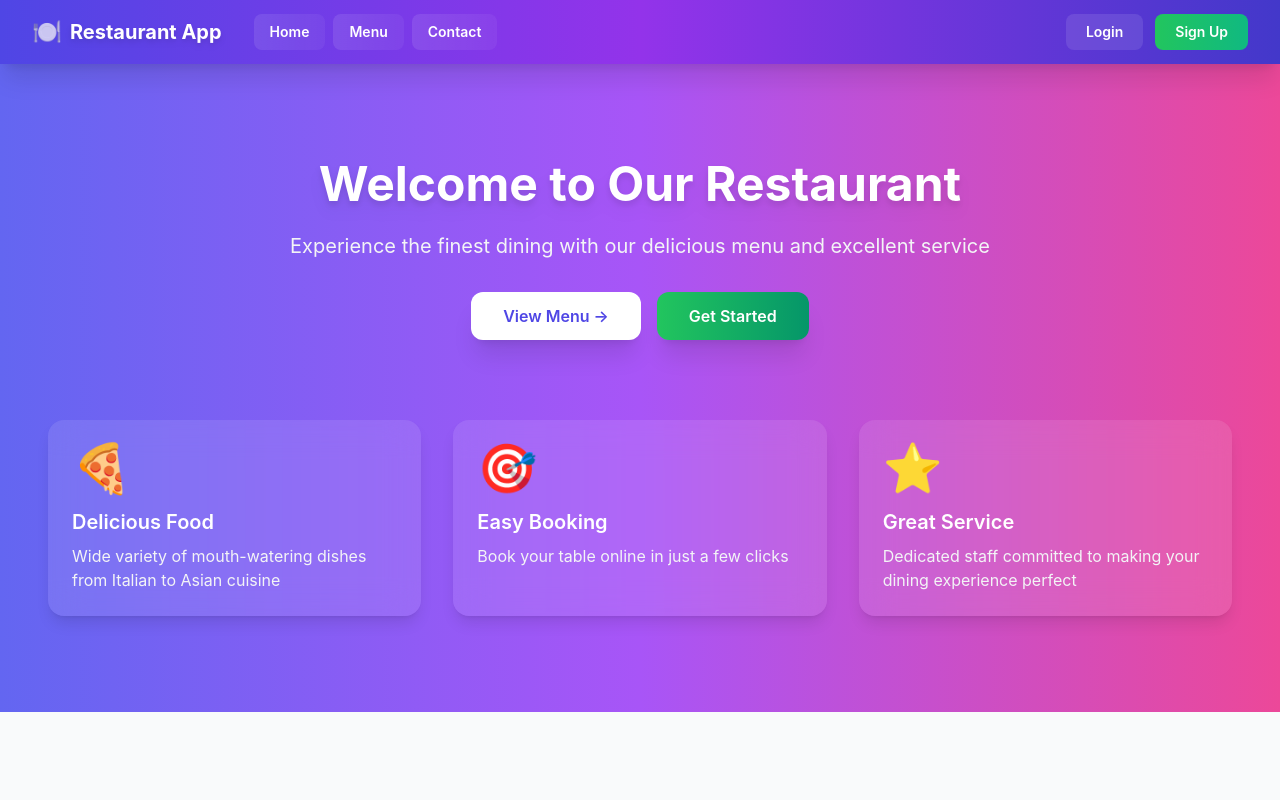
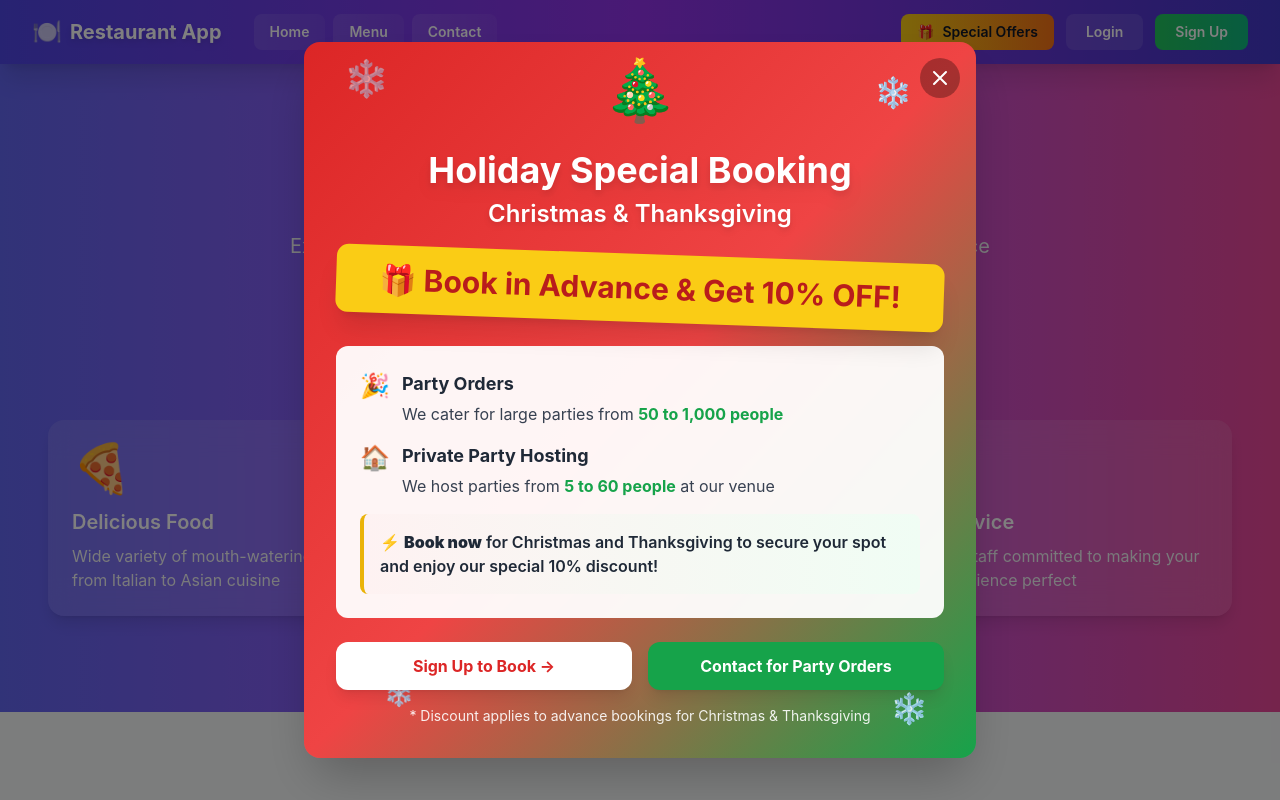
Before and after one commit to williamjames19882-star/rest-app-frontend, a React (Create React App) app: page / in a window 1280 px wide. Built offline with nearby package versions, Linux system fonts and the light colour scheme.

Commit message:
added special features tab

```diff
--- a/src/App.jsx
+++ b/src/App.jsx
@@ -1,7 +1,9 @@
 import React from 'react';
 import { BrowserRouter as Router, Routes, Route, Navigate } from 'react-router-dom';
 import { AuthProvider, useAuth } from './context/AuthContext';
+import { HolidayPromoProvider } from './context/HolidayPromoContext';
 import Navbar from './components/Navbar';
+import HolidayPromoPopup from './components/HolidayPromoPopup';
 import { routes } from './config/routes';
 
 const PrivateRoute = ({ children }) => {
@@ -18,9 +20,11 @@ const AdminRoute = ({ children }) => {
 function App() {
   return (
     <AuthProvider>
-      <Router>
-        <div className="min-h-screen bg-gray-50">
-          <Navbar />
+      <HolidayPromoProvider>
+        <Router>
+          <div className="min-h-screen bg-gray-50">
+            <HolidayPromoPopup />
+            <Navbar />
           <Routes>
             {/* Public routes */}
             {routes.public.map((route) => (
@@ -52,6 +56,7 @@ function App() {
           </Routes>
         </div>
       </Router>
+      </HolidayPromoProvider>
     </AuthProvider>
   );
 }
--- /dev/null
+++ b/src/components/HolidayPromoPopup.jsx
@@ -0,0 +1,176 @@
+import React, { useEffect } from 'react';
+import { Link } from 'react-router-dom';
+import { useAuth } from '../context/AuthContext';
+import { useHolidayPromo } from '../context/HolidayPromoContext';
+import { ROUTE_PATHS } from '../config/routes';
+
+const HolidayPromoPopup = () => {
+  const { token } = useAuth();
+  const { isPopupVisible, hidePopup, showPopup } = useHolidayPromo();
+
+  useEffect(() => {
+    // Check if popup was dismissed today
+    const dismissedDate = localStorage.getItem('holidayPromoDismissed');
+    const today = new Date().toDateString();
+
+    // Show popup if not dismissed today (only on initial load)
+    if (dismissedDate !== today && !isPopupVisible) {
+      // Small delay for smooth animation
+      const timer = setTimeout(() => {
+        showPopup();
+      }, 500);
+      return () => clearTimeout(timer);
+    }
+  }, [isPopupVisible, showPopup]);
+
+  const handleClose = (e) => {
+    e?.stopPropagation?.();
+    hidePopup();
+  };
+
+  const handleBackdropClick = (e) => {
+    if (e.target === e.currentTarget) {
+      handleClose();
+    }
+  };
+
+  const handleContentClick = (e) => {
+    e.stopPropagation();
+  };
+
+  if (!isPopupVisible) return null;
+
+  return (
+    <div
+      className="fixed inset-0 bg-black bg-opacity-50 z-[9999] flex items-center justify-center p-4 animate-fade-in"
+      onClick={handleBackdropClick}
+    >
+      <div
+        className="bg-gradient-to-br from-red-600 via-red-500 to-green-600 rounded-2xl shadow-2xl max-w-2xl w-full p-6 sm:p-8 relative animate-slide-down overflow-hidden"
+        onClick={handleContentClick}
+      >
+        {/* Close button */}
+        <button
+          onClick={handleClose}
+          className="absolute top-4 right-4 text-white hover:text-gray-200 transition-colors duration-200 bg-black bg-opacity-30 rounded-full p-2 hover:bg-opacity-50 z-20"
+          aria-label="Close"
+          type="button"
+        >
+          <svg className="w-6 h-6" fill="none" stroke="currentColor" viewBox="0 0 24 24">
+            <path strokeLinecap="round" strokeLinejoin="round" strokeWidth={2} d="M6 18L18 6M6 6l12 12" />
+          </svg>
+        </button>
+
+        {/* Snowflakes decoration */}
+        <div className="absolute inset-0 pointer-events-none overflow-hidden">
+          <div className="absolute top-4 left-10 text-4xl animate-pulse">❄️</div>
+          <div className="absolute top-8 right-16 text-3xl animate-pulse delay-75" style={{ animationDelay: '0.5s' }}>❄️</div>
+          <div className="absolute bottom-12 left-20 text-2xl animate-pulse delay-100" style={{ animationDelay: '1s' }}>❄️</div>
+          <div className="absolute bottom-8 right-12 text-3xl animate-pulse delay-150" style={{ animationDelay: '1.5s' }}>❄️</div>
+        </div>
+
+        <div className="relative z-10">
+          {/* Header */}
+          <div className="text-center mb-6">
+            <div className="text-6xl mb-4 animate-bounce">🎄</div>
+            <h2 className="text-3xl sm:text-4xl font-bold text-white mb-2 drop-shadow-lg">
+              Holiday Special Booking
+            </h2>
+            <p className="text-xl sm:text-2xl text-white font-semibold drop-shadow-md">
+              Christmas & Thanksgiving
+            </p>
+          </div>
+
+          {/* Discount badge */}
+          <div className="bg-yellow-400 text-red-700 rounded-xl p-4 mb-6 text-center transform rotate-2 hover:rotate-0 transition-transform duration-300 shadow-xl">
+            <p className="text-2xl sm:text-3xl font-bold">
+              🎁 Book in Advance & Get 10% OFF!
+            </p>
+          </div>
+
+          {/* Content */}
+          <div className="bg-white bg-opacity-95 rounded-xl p-6 mb-6 space-y-4">
+            <div className="flex items-start space-x-3">
+              <span className="text-2xl">🎉</span>
+              <div>
+                <h3 className="font-bold text-gray-800 text-lg mb-1">Party Orders</h3>
+                <p className="text-gray-700">
+                  We cater for large parties from <strong className="text-green-600">50 to 1,000 people</strong>
+                </p>
+              </div>
+            </div>
+
+            <div className="flex items-start space-x-3">
+              <span className="text-2xl">🏠</span>
+              <div>
+                <h3 className="font-bold text-gray-800 text-lg mb-1">Private Party Hosting</h3>
+                <p className="text-gray-700">
+                  We host parties from <strong className="text-green-600">5 to 60 people</strong> at our venue
+                </p>
+              </div>
+            </div>
+
+            <div className="bg-gradient-to-r from-red-50 to-green-50 rounded-lg p-4 border-l-4 border-yellow-500 mt-4">
+              <p className="text-gray-800 font-semibold">
+                ⚡ <strong>Book now</strong> for Christmas and Thanksgiving to secure your spot and enjoy our special 10% discount!
+              </p>
+            </div>
+          </div>
+
+          {/* Action buttons */}
+          <div className="flex flex-col sm:flex-row gap-3 sm:gap-4">
+            {token ? (
+              <Link
+                to={ROUTE_PATHS.BOOK_TABLE}
+                onClick={handleClose}
+                className="flex-1 bg-white text-red-600 font-bold py-3 px-6 rounded-xl hover:bg-gray-100 transition-all duration-300 transform hover:scale-105 shadow-lg text-center"
+              >
+                Book Now →
+              </Link>
+            ) : (
+              <Link
+                to={ROUTE_PATHS.SIGNUP}
+                onClick={handleClose}
+                className="flex-1 bg-white text-red-600 font-bold py-3 px-6 rounded-xl hover:bg-gray-100 transition-all duration-300 transform hover:scale-105 shadow-lg text-center"
+              >
+                Sign Up to Book →
+              </Link>
+            )}
+            <Link
+              to={ROUTE_PATHS.CONTACT}
+              onClick={handleClose}
+              className="flex-1 bg-green-600 text-white font-bold py-3 px-6 rounded-xl hover:bg-green-700 transition-all duration-300 transform hover:scale-105 shadow-lg text-center"
+            >
+              Contact for Party Orders
+            </Link>
+          </div>
+
+          {/* Footer note */}
+          <p className="text-center text-white text-sm mt-4 opacity-90">
+            * Discount applies to advance bookings for Christmas & Thanksgiving
+          </p>
+        </div>
+      </div>
+
+      <style>{`
+        @keyframes delay-75 {
+          0%, 100% { opacity: 0.8; }
+          50% { opacity: 1; }
+        }
+        @keyframes delay-100 {
+          0%, 100% { opacity: 0.8; }
+          50% { opacity: 1; }
+        }
+        @keyframes delay-150 {
+          0%, 100% { opacity: 0.8; }
+          50% { opacity: 1; }
+        }
+        .delay-75 { animation: delay-75 2s ease-in-out infinite; animation-delay: 0.5s; }
+        .delay-100 { animation: delay-100 2s ease-in-out infinite; animation-delay: 1s; }
+        .delay-150 { animation: delay-150 2s ease-in-out infinite; animation-delay: 1.5s; }
+      `}</style>
+    </div>
+  );
+};
+
+export default HolidayPromoPopup;
--- a/src/components/Navbar.jsx
+++ b/src/components/Navbar.jsx
@@ -1,10 +1,12 @@
 import React from 'react';
 import { Link, useNavigate } from 'react-router-dom';
 import { useAuth } from '../context/AuthContext';
+import { useHolidayPromo } from '../context/HolidayPromoContext';
 import { navigationItems, ROUTE_PATHS } from '../config/routes';
 
 const Navbar = () => {
   const { token, logout, isAdmin, userName } = useAuth();
+  const { showPopup } = useHolidayPromo();
   const navigate = useNavigate();
   const [mobileMenuOpen, setMobileMenuOpen] = React.useState(false);
 
@@ -60,6 +62,16 @@ const Navbar = () => {
             </div>
           </div>
           <div className="hidden md:flex items-center space-x-3">
+            {/* Offers Button - Only show for non-admin users */}
+            {!isAdmin && (
+              <button
+                onClick={showPopup}
+                className="px-4 py-2 rounded-lg text-sm font-semibold bg-gradient-to-r from-yellow-400 to-orange-500 hover:from-yellow-500 hover:to-orange-600 text-gray-900 transition-all duration-300 transform hover:scale-105 hover:shadow-lg flex items-center gap-2 animate-pulse"
+              >
+                <span>🎁</span>
+                <span>Special Offers</span>
+              </button>
+            )}
             {token ? (
               <>
                 {userName && (
@@ -177,6 +189,18 @@ const Navbar = () => {
                 </button>
               </>
             )}
+            {/* Offers Button - Mobile - Only show for non-admin users */}
+            {!isAdmin && (
+              <button
+                onClick={() => {
+                  showPopup();
+                  setMobileMenuOpen(false);
+                }}
+                className="block w-full text-left px-3 py-2 rounded-lg text-base font-semibold bg-gradient-to-r from-yellow-500 to-orange-500 hover:from-yellow-600 hover:to-orange-600 text-gray-900 transition-all duration-300 transform hover:scale-105 mb-2"
+              >
+                🎁 Special Offers
+              </button>
+            )}
             {!token && (
               <>
                 <Link
--- /dev/null
+++ b/src/context/HolidayPromoContext.jsx
@@ -0,0 +1,31 @@
+import React, { createContext, useContext, useState } from 'react';
+
+const HolidayPromoContext = createContext();
+
+export const useHolidayPromo = () => {
+  const context = useContext(HolidayPromoContext);
+  if (!context) {
+    throw new Error('useHolidayPromo must be used within HolidayPromoProvider');
+  }
+  return context;
+};
+
+export const HolidayPromoProvider = ({ children }) => {
+  const [isPopupVisible, setIsPopupVisible] = useState(false);
+
+  const showPopup = () => {
+    setIsPopupVisible(true);
+  };
+
+  const hidePopup = () => {
+    setIsPopupVisible(false);
+    // Also store dismissal for today
+    localStorage.setItem('holidayPromoDismissed', new Date().toDateString());
+  };
+
+  return (
+    <HolidayPromoContext.Provider value={{ isPopupVisible, showPopup, hidePopup }}>
+      {children}
+    </HolidayPromoContext.Provider>
+  );
+};
```
